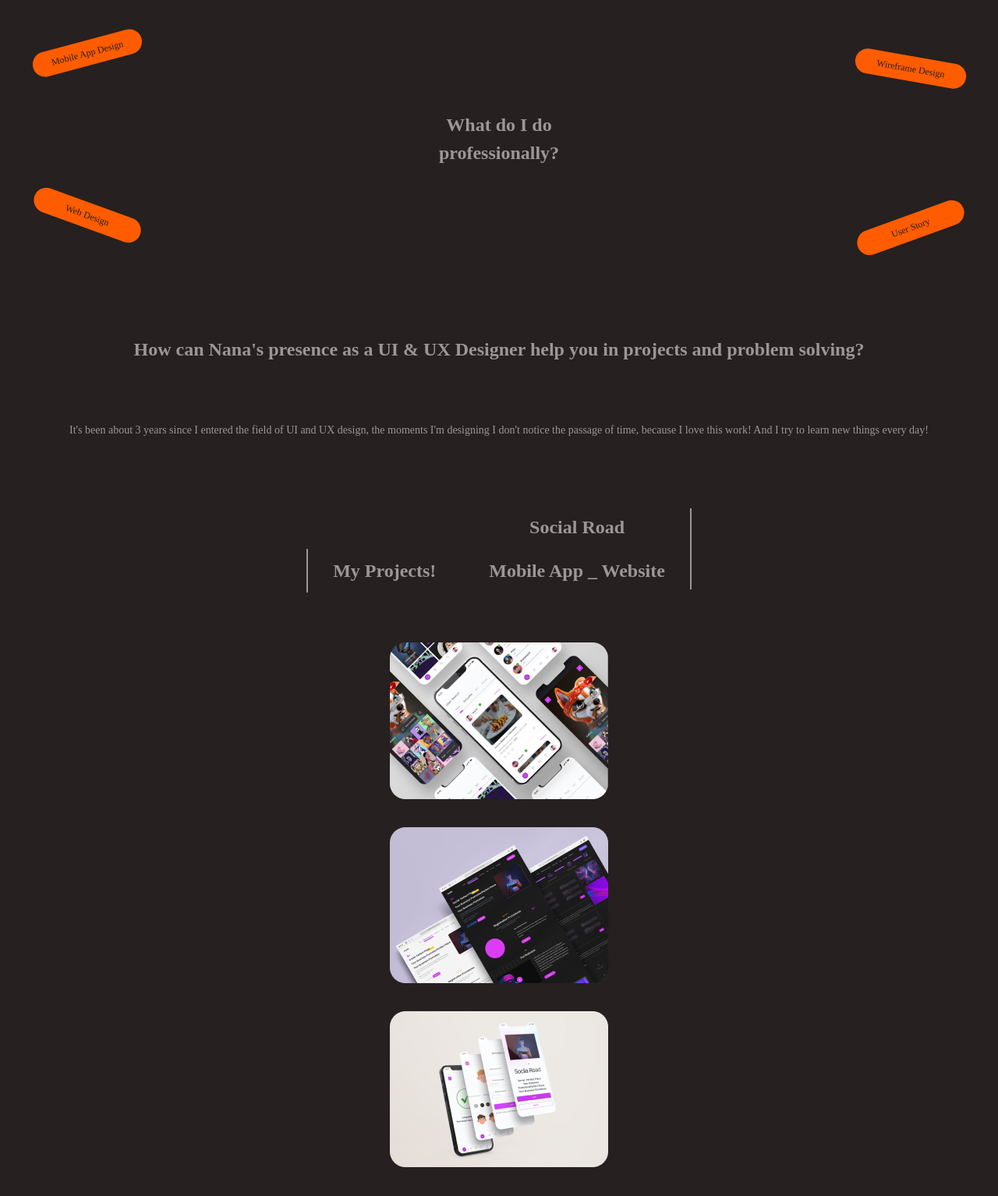
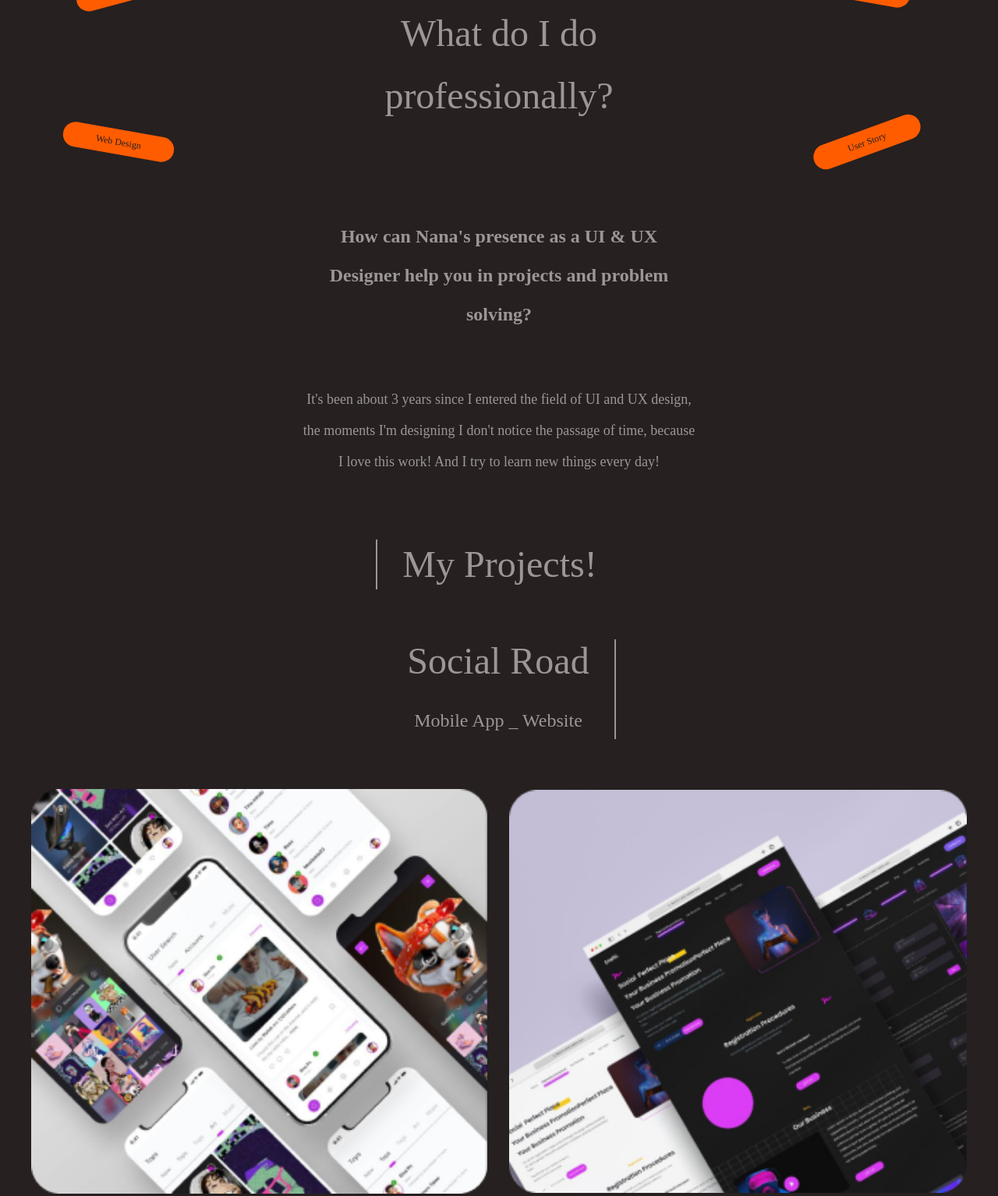
Before and after one commit to saeedshpc/nana-design, a website: page index.html in a window 1280 px wide. Shown: the part 653-2187 px from the top of the page at 78% size. Drawn offline with Linux system fonts and the light colour scheme; a web font is replaced by a local one.

Commit message:
adding tablet responsive codes from services section to products

```diff
--- a/index.html
+++ b/index.html
@@ -71,7 +71,7 @@
             </p>
           </div>
           <!-- right side -->
-          <div class="[writing-mode:vertical-lr] text-sm">
+          <div class="[writing-mode:vertical-lr] text-sm md:text-base">
             <a href="#" class="">Nanaforever2377@gmail.com</a>
           </div>
         </div>
@@ -80,29 +80,33 @@
 
     <!-- services -->
     <section>
-      <div class="py-10 px-10 text-textColor">
-        <div class="relative h-[260px] flex justify-center items-center">
-          <h2 class="text-center leading-9 text-2xl font-semibold">
+      <div class="px-10 md:px-20 text-textColor md:-mt-10">
+        <div
+          class="relative h-[260px] md:h-[230px] flex justify-center items-center"
+        >
+          <h2
+            class="text-center leading-9 md:leading-[80px] text-2xl md:text-5xl font-semibold md:font-medium"
+          >
             What do I do <br />
             professionally?
           </h2>
           <div
-            class="-rotate-[15deg] absolute top-1 left-0 w-36 bg-[#FF5C00] text-[#262020] text-xs font-medium text-center py-2 rounded-full"
+            class="-rotate-[15deg] absolute top-1 md:top-0 left-0 md:left-4 w-36 bg-[#FF5C00] text-[#262020] text-xs font-medium text-center py-2 rounded-full"
           >
             Mobile App Design
           </div>
           <div
-            class="rotate-[10deg] absolute top-6 right-0 w-36 bg-[#FF5C00] text-[#262020] text-xs font-medium text-center py-2 rounded-full"
+            class="rotate-[10deg] absolute top-6 md:top-0 right-0 md:right-8 w-36 bg-[#FF5C00] text-[#262020] text-xs font-medium text-center py-2 rounded-full"
           >
             Wireframe Design
           </div>
           <div
-            class="rotate-[20deg] absolute bottom-4 left-0 w-36 bg-[#FF5C00] text-[#262020] text-xs font-medium text-center py-2 rounded-full"
+            class="rotate-[20deg] md:rotate-[10deg] absolute bottom-4 md:bottom-0 left-0 w-36 bg-[#FF5C00] text-[#262020] text-xs font-medium text-center py-2 rounded-full"
           >
             Web Design
           </div>
           <div
-            class="-rotate-[20deg] absolute bottom-0 right-0 w-36 bg-[#FF5C00] text-[#262020] text-xs font-medium text-center py-2 rounded-full"
+            class="-rotate-[20deg] absolute bottom-0 right-0 md:right-4 w-36 bg-[#FF5C00] text-[#262020] text-xs font-medium text-center py-2 rounded-full"
           >
             User Story
           </div>
@@ -112,12 +116,16 @@
 
     <!-- solution for your problem -->
     <section>
-      <div class="my-20 px-10 text-textColor">
-        <h2 class="text-center leading-10 text-2xl font-semibold mb-16">
+      <div class="my-20 px-10 md:px-20 text-textColor text-center">
+        <h2
+          class="md:max-w-md mx-auto text-center leading-10 md:leading-[50px] text-2xl font-semibold mb-16"
+        >
           How can Nana's presence as a UI & UX Designer help you in projects and
           problem solving?
         </h2>
-        <p class="text-center leading-10 text-sm">
+        <p
+          class="md:max-w-lg mx-auto text-center leading-10 md:leading-10 text-sm md:text-lg"
+        >
           It's been about 3 years since I entered the field of UI and UX design,
           the moments I'm designing I don't notice the passage of time, because
           I love this work! And I try to learn new things every day!
@@ -127,27 +135,55 @@
 
     <!-- Projects -->
     <section>
-      <div class="my-20 px-10 text-textColor text-center">
+      <div class="my-20 px-10 md:px-18 text-textColor text-center">
+        <div class="flex flex-col items-center justify-between">
           <h3
-          class="inline-block px-8 py-2 leading-10 text-2xl font-semibold mb-16 border-l-2 border-textColor"
+            class="inline-block px-8 py-2 leading-10 text-2xl md:text-5xl font-semibold md:font-medium mb-16 border-l-2 border-textColor"
           >
             My Projects!
           </h3>
 
           <div
-          class="inline-block px-8 py-1 leading-10 text-2xl font-semibold mb-16 border-r-2 border-textColor"
+            class="inline-block px-8 py-1 leading-10 text-2xl font-semibold md:font-medium mb-16 border-r-2 border-textColor"
           >
-          <h3 class="mb-4">Social Road</h3>
+            <h3 class="mb-4 md:mb-8 md:text-5xl">Social Road</h3>
             <h3>Mobile App _ Website</h3>
           </div>
+        </div>
         <!-- image products -->
-        <div class="flex flex-col items-center gap-9">
-          <img src="/images/product1.png" alt="" />
-          <img src="/images/product2.png" alt="" />
-          <img src="/images/product3.png" alt="" />
+        <div
+          class="flex flex-col md:flex-row md:flex-wrap items-center md:justify-between gap-9 md:gap-7"
+        >
+          <!-- mobile images -->
+          <img class="md:hidden" src="/images/product1.png" alt="" />
+          <img class="md:hidden" src="/images/product2.png" alt="" />
+          <img
+            class="md:hidden"
+            class="md:basis-full"
+            src="/images/product3.png"
+            alt=""
+          />
+
+          <!-- tablet images -->
+
+          <img
+            class="hidden md:inline md:grow"
+            src="/images/product1-tablet.png"
+            alt=""
+          />
+          <img
+            class="hidden md:inline md:grow"
+            src="/images/product2-tablet.png"
+            alt=""
+          />
+          <img
+            class="hidden md:inline md:basis-full"
+            src="/images/product3-tablet.png"
+            alt=""
+          />
         </div>
         <!-- products button -->
-        <div class="mt-14">
+        <div class="mt-14 md:mt-20">
           <a
             class="px-10 py-2 bg-[#FF5C00] text-[#262020] rounded-xl font-medium"
             href="#"
@@ -161,7 +197,7 @@
     <section>
       <div class="my-20 text-textColor text-center">
         <div
-          class="flex gap-4 text-lg overflow-x-auto font-semibold py-4 text-[#CEC9C9]"
+          class="flex gap-4 md:gap-32 text-lg md:text-2xl overflow-x-auto font-semibold py-4 text-[#CEC9C9]"
         >
           <h4>#Figma</h4>
           <h4>#Illustration</h4>
```
Also changed, not shown: css/style.css, images/product1-tablet.png (added), images/product2-tablet.png (added), images/product3-tablet.png (added). Lines whose indentation alone changed are shown as unchanged.
